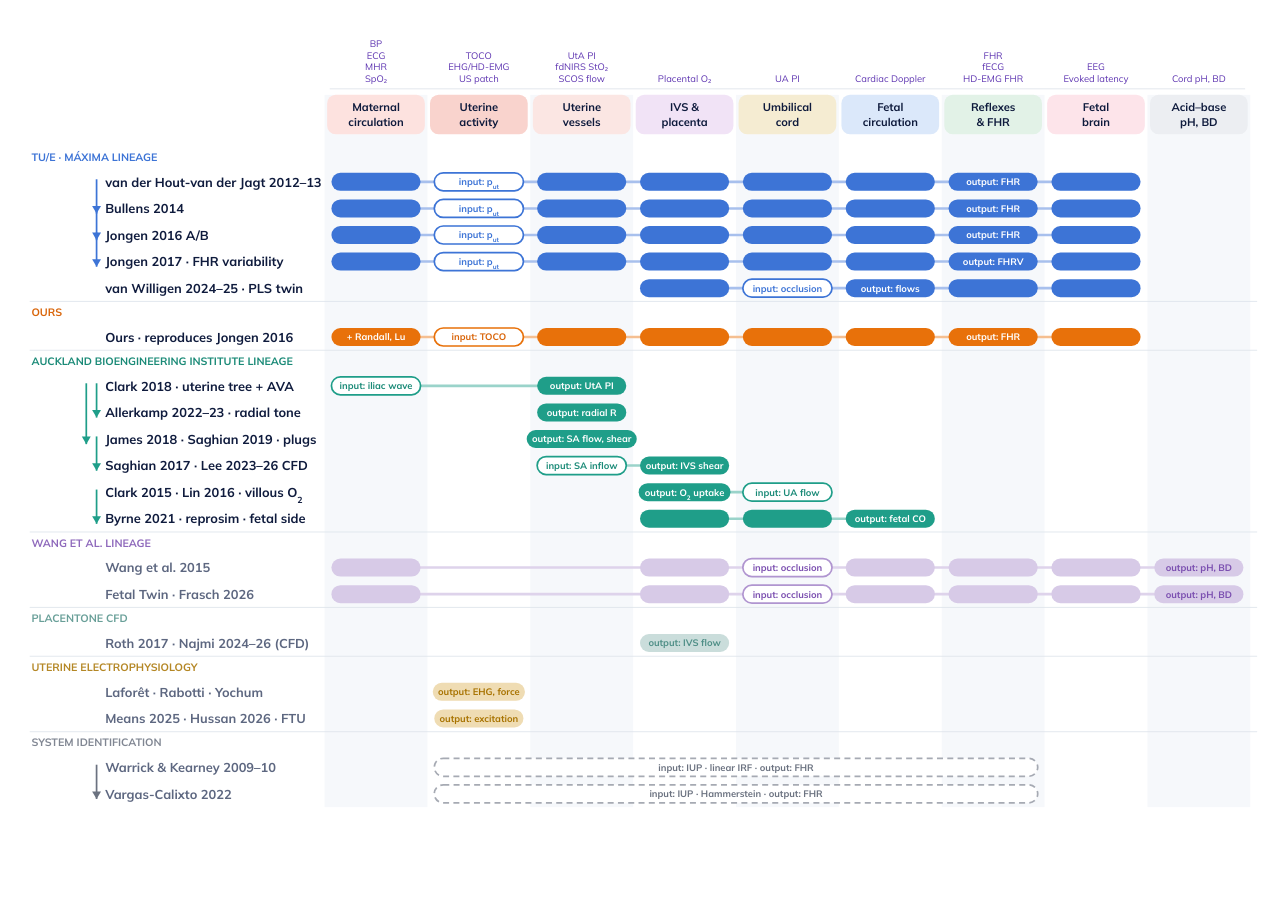
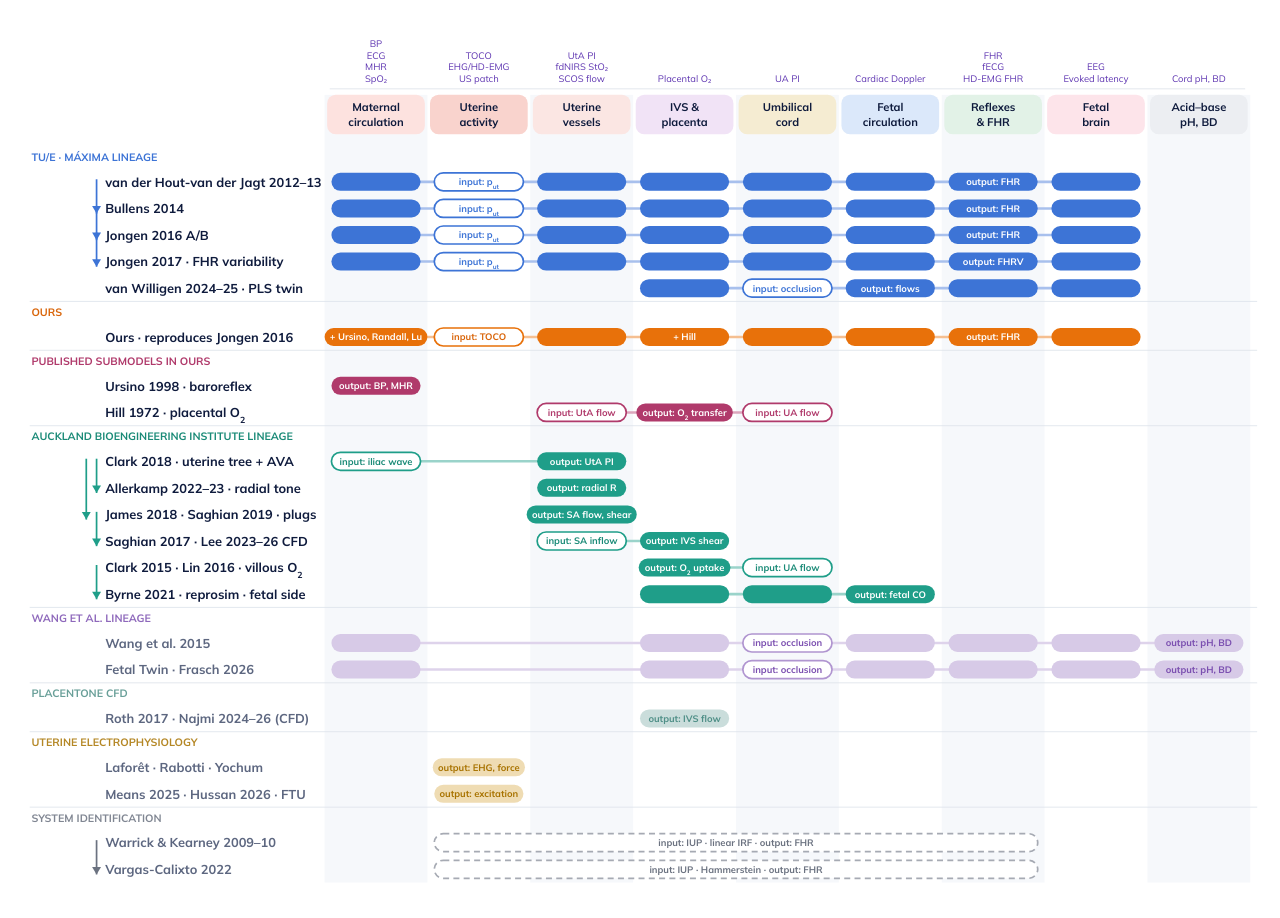
Before and after one commit to mli55/fetosim, a plain HTML site: page docs/model_landscape.html in a window 1280 px wide. Before the commit the page ends 872 px from the top, so only its background shows below. Drawn offline with Linux system fonts and the light colour scheme.

Commit message:
Model landscape page: add Ursino 1998 and Hill 1972
New section "Published submodels in ours" with the two models
reimplemented in fetosim as optional modules: Ursino 1998 (maternal
circulation, output BP and MHR) and Hill 1972 (placental O2 transfer,
inputs uterine and umbilical flow). The Ours row now lists Ursino in
the maternal circulation cell and Hill in the placenta cell.

Co-Authored-By: Claude Fable 5.2 <noreply@anthropic.com>

```diff
--- a/docs/model_landscape.html
+++ b/docs/model_landscape.html
@@ -14,8 +14,8 @@
   --bg: #ffffff; --fg: #0f1b3d; --sub: #3b4a6b; --faint: #6b7896; --line: #dfe4ec; --surface: #f6f8fb;
   --panel: #f2f6fd; --band: #f6f8fb; --band-panel: #e7eefa; --sens-band: #faf8fe;
   --h0: #fde2df; --h1: #f9d3cd; --h2: #fbe6e3; --h3: #f1e3f6; --h4: #f5ecd2; --h5: #dbe8fa; --h6: #e2f2e7; --h7: #fde4ea; --h8: #eceef2;
-  --tu: #3d74d6; --ak: #1f9e89; --yf: #7b4fb0; --pv: #4f8f87; --ehg: #c98a00; --si: #6b7280; --ours: #e8710a;
-  --tu-ink: #3d74d6; --ak-ink: #1a8a77; --yf-ink: #7b4fb0; --pv-ink: #4f8f87; --ehg-ink: #a87300; --si-ink: #6b7280; --ours-ink: #d9650a;
+  --tu: #3d74d6; --ak: #1f9e89; --yf: #7b4fb0; --pv: #4f8f87; --ehg: #c98a00; --si: #6b7280; --ours: #e8710a; --cl: #b03a6b;
+  --tu-ink: #3d74d6; --ak-ink: #1a8a77; --yf-ink: #7b4fb0; --pv-ink: #4f8f87; --ehg-ink: #a87300; --si-ink: #6b7280; --ours-ink: #d9650a; --cl-ink: #b03a6b;
   --muted-name: #5d6780; --in: #1565c0; --gap: #c62828; --on-pill: #ffffff;
   --ctg: #44506a; --ctg-fill: #e4e8ef;
   --sens: #5e35b1; --sens-fill: #f1ecfb;
@@ -29,7 +29,7 @@
     --bg: #0f131b; --fg: #e6eaf3; --sub: #b3bdd1; --faint: #8592ab; --line: #2a3242; --surface: #161c27;
     --panel: #141c2c; --band: #151b26; --band-panel: #1a2539; --sens-band: #18142a;
     --h0: #3f2724; --h1: #47271f; --h2: #3b2b29; --h3: #33263b; --h4: #3a3220; --h5: #1e2c42; --h6: #1f3327; --h7: #3f2531; --h8: #272b34;
-    --tu-ink: #82a9f0; --ak-ink: #4fc7b1; --yf-ink: #b494e0; --pv-ink: #7fc0b7; --ehg-ink: #e2b043; --si-ink: #a2a9b6; --ours-ink: #ff9a45;
+    --tu-ink: #82a9f0; --ak-ink: #4fc7b1; --yf-ink: #b494e0; --pv-ink: #7fc0b7; --ehg-ink: #e2b043; --si-ink: #a2a9b6; --ours-ink: #ff9a45; --cl-ink: #ec8db4;
     --muted-name: #9aa4ba; --in: #74a9f0; --gap: #f07a7a;
     --ctg: #c3cbda; --ctg-fill: #2a3140;
     --sens: #b9a2ea; --sens-fill: #241c3b;
@@ -43,7 +43,7 @@
   --bg: #0f131b; --fg: #e6eaf3; --sub: #b3bdd1; --faint: #8592ab; --line: #2a3242; --surface: #161c27;
   --panel: #141c2c; --band: #151b26; --band-panel: #1a2539; --sens-band: #18142a;
   --h0: #3f2724; --h1: #47271f; --h2: #3b2b29; --h3: #33263b; --h4: #3a3220; --h5: #1e2c42; --h6: #1f3327; --h7: #3f2531; --h8: #272b34;
-  --tu-ink: #82a9f0; --ak-ink: #4fc7b1; --yf-ink: #b494e0; --pv-ink: #7fc0b7; --ehg-ink: #e2b043; --si-ink: #a2a9b6; --ours-ink: #ff9a45;
+  --tu-ink: #82a9f0; --ak-ink: #4fc7b1; --yf-ink: #b494e0; --pv-ink: #7fc0b7; --ehg-ink: #e2b043; --si-ink: #a2a9b6; --ours-ink: #ff9a45; --cl-ink: #ec8db4;
   --muted-name: #9aa4ba; --in: #74a9f0; --gap: #f07a7a;
   --ctg: #c3cbda; --ctg-fill: #2a3140;
   --sens: #b9a2ea; --sens-fill: #241c3b;
@@ -111,7 +111,11 @@ p { margin: 0; }
       ["Jongen 2017 · FHR variability", JONGEN, [1], {1: P_UT, 6: "output: FHRV"}, {}],
       ["van Willigen 2024–25 · PLS twin", [3, 5, 6, 7], [4], {4: "input: occlusion", 5: "output: flows"}, {}]]],
     ["OURS", "ours", "full", "", [
-      ["Ours · reproduces Jongen 2016", JONGEN, [1], {0: "+ Randall, Lu", 1: "input: TOCO", 6: "output: FHR"}, {}]]],
+      ["Ours · reproduces Jongen 2016", JONGEN, [1], {0: "+ Ursino, Randall, Lu", 1: "input: TOCO", 3: "+ Hill", 6: "output: FHR"}, {}]]],
+    // published submodels reimplemented in fetosim as optional modules (run(circ=1), run(placenta=1))
+    ["PUBLISHED SUBMODELS IN OURS", "cl", "full", "", [
+      ["Ursino 1998 · baroreflex", [0], [], {0: "output: BP, MHR"}, {}],
+      ["Hill 1972 · placental O_{2}", [3], [2, 4], {2: "input: UtA flow", 3: "output: O_{2} transfer", 4: "input: UA flow"}, {}]]],
     ["AUCKLAND BIOENGINEERING INSTITUTE LINEAGE", "ak", "full", "", [
       ["Clark 2018 · uterine tree + AVA", [2], [0], {0: "input: iliac wave", 2: "output: UtA PI"}, {}],
       ["Allerkamp 2022–23 · radial tone", [2], [], {2: "output: radial R"}, {}],
```
